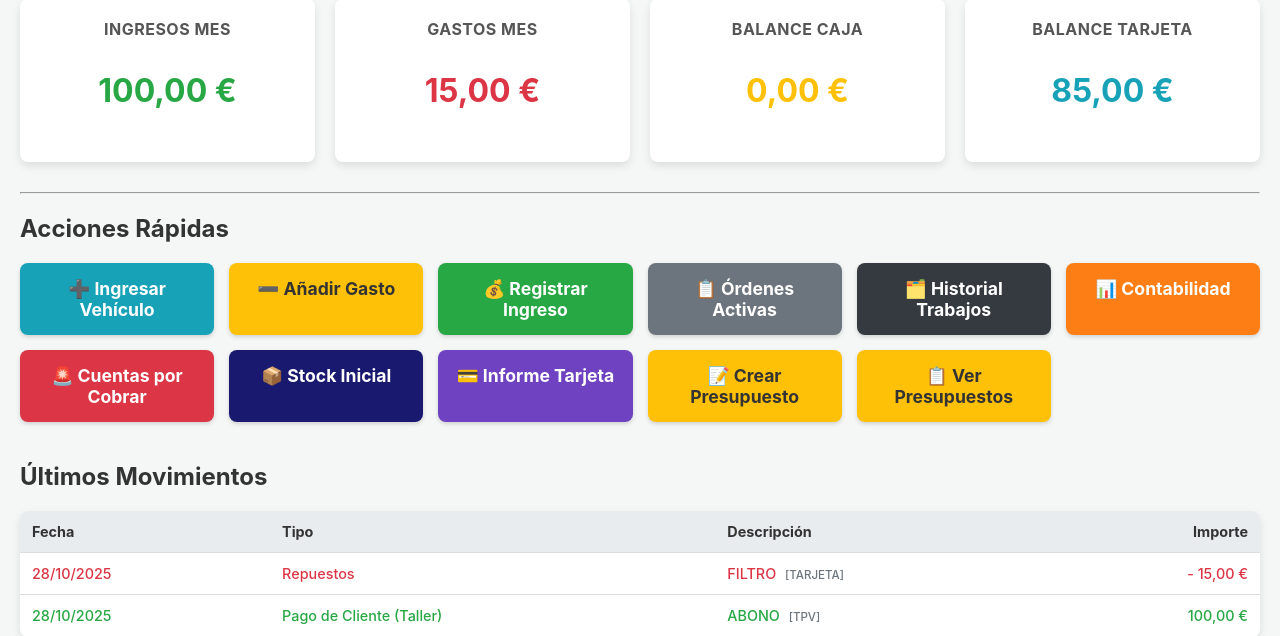
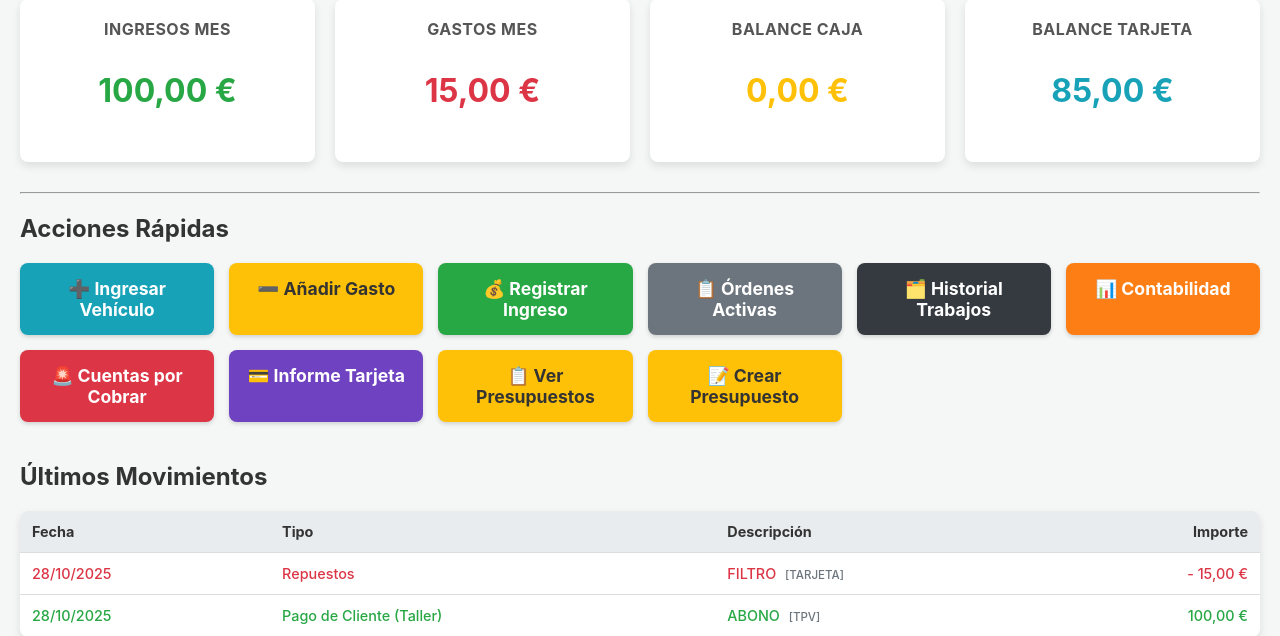
Before and after one commit to josepipe300-wq/servimax-app, a Django app: page / in a window 1280 px wide. Shown: the part 103-739 px from the top of the page. Run offline with Django 5.2, Linux system fonts and the light colour scheme; data comes from the database, SQL or seed files in the repository.

Commit message:
Configurar Cloudinary, actualizar gitignore y quitar botón Stock Inicial

```diff
--- a/servimax_app/settings.py
+++ b/servimax_app/settings.py
@@ -13,7 +13,7 @@ SECRET_KEY = os.environ.get('DJANGO_SECRET_KEY', 'django-insecure-p_%woq5*pl+-#a
 
 # DEBUG debe ser False en producción (Render lo configura automáticamente a False si no lo pones)
 # Para pruebas, puedes leerlo de una variable de entorno, pero asegúrate que en Render sea False.
-DEBUG = os.environ.get('DEBUG', 'False') == 'True'
+DEBUG = True
 
 ALLOWED_HOSTS = []
 RENDER_EXTERNAL_HOSTNAME = os.environ.get('RENDER_EXTERNAL_HOSTNAME')
--- a/taller/templates/taller/home.html
+++ b/taller/templates/taller/home.html
@@ -64,10 +64,10 @@
         <a href="{% url 'historial_ordenes' %}" class="btn" style="background-color: #343a40;">🗂️ Historial Trabajos</a>
         <a href="{% url 'contabilidad' %}" class="btn" style="background-color: #fd7e14;">📊 Contabilidad</a>
         <a href="{% url 'cuentas_por_cobrar' %}" class="btn" style="background-color: #dc3545;">🚨 Cuentas por Cobrar</a>
-        <a href="{% url 'stock_inicial_consumible' %}" class="btn" style="background-color: #191970;">📦 Stock Inicial</a>
         <a href="{% url 'informe_tarjeta' %}" class="btn" style="background-color: #6f42c1;">💳 Informe Tarjeta</a>
+        <a href="{% url 'lista_presupuestos' %}" class="btn" style="background-color: #ffc107; color: #333;">📋 Ver Presupuestos</a>
         <a href="{% url 'crear_presupuesto' %}" class="btn" style="background-color: #ffc107; color: #333;">📝 Crear Presupuesto</a>
-        <a href="{% url 'lista_presupuestos' %}" class="btn" style="background-color: #ffc107; color: #333;">📋 Ver Presupuestos</a>
+
     </div>
     <div style="margin-top: 40px;">
         <h2>Últimos Movimientos</h2>
```
